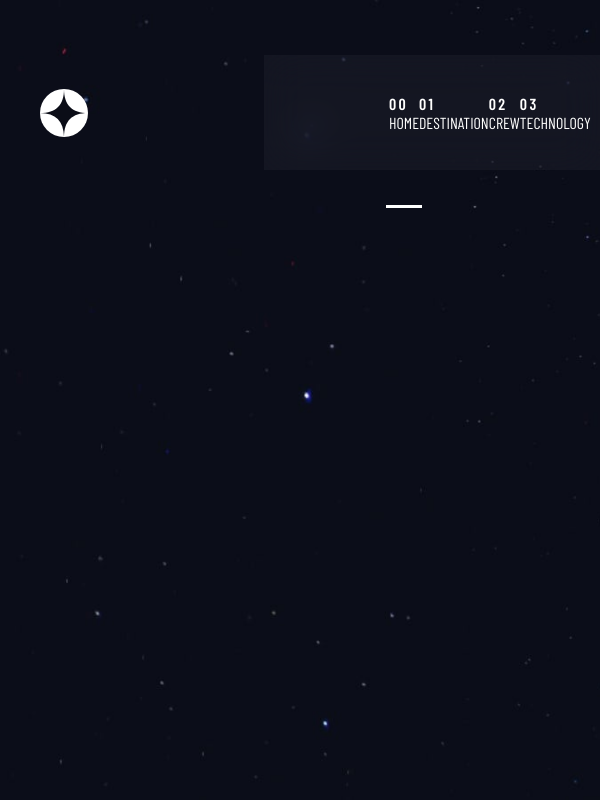
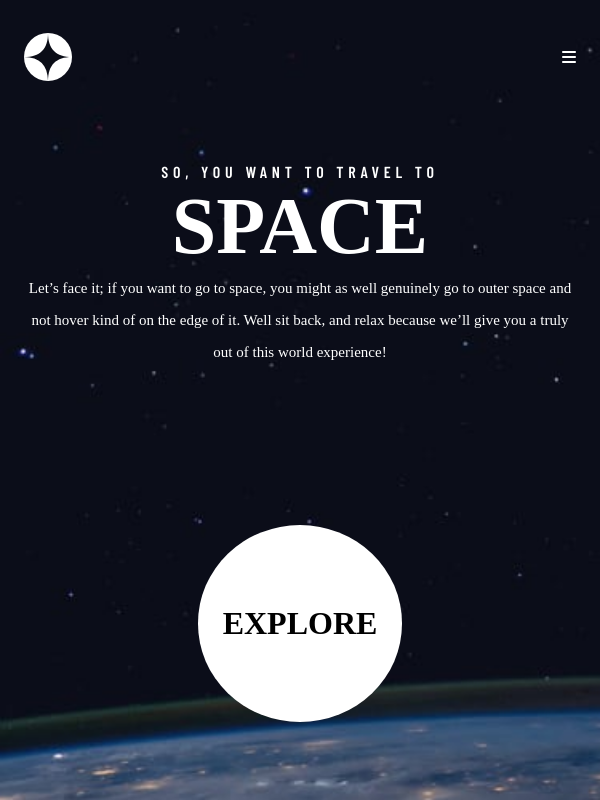
Before and after one commit to ThyoDerive/Space-Tourism, a plain HTML site: page index.html in a window 600 px wide. Drawn offline with nearby package versions, Linux system fonts and the light colour scheme; a web font is replaced by a local one.

Commit message:
All Home Check

```diff
--- a/Tool/CSS/Init.css
+++ b/Tool/CSS/Init.css
@@ -9,6 +9,7 @@
 body {
     font-family: 'Bellefair', serif;
     color: white;
+    text-transform: uppercase;
 }
 
 h1 {
@@ -51,6 +52,7 @@ nav {
 p {
     font-size: 18px;
     line-height: 32px;
+    text-transform: none;
 }
 
 li {
--- /dev/null
+++ b/Tool/CSS/Responcive.css
@@ -0,0 +1,123 @@
+@media only screen and (min-width: 600px) and (max-width: 990px){
+
+    /* Header */
+
+    header {
+        background-image: url('../../assets/home/background-home-tablet.jpg');
+    }
+
+    /* NavBar */
+
+    nav {
+        padding: 0 0 0 39px;
+    }
+
+    .Hr-Navbar {
+        display: none;
+    }
+
+    .NumberOnglet {
+        display: none;
+    }
+
+    .Onglets-Container {
+        padding: 38px 48px;
+    }
+
+    /* Hero Header */
+
+    #Hero {
+        flex-direction: column;
+    }
+
+    .HeroLeft {
+        width: 100%;
+        align-items: center;
+    }
+
+    .Hero-Paragraph {
+        text-align: center;
+        width: 100%;
+    }
+
+    .HeroRight {
+        width: 100%;
+        justify-content: center;
+    }
+}
+
+@media only screen and (max-width: 600px) {
+
+    /* Header */
+
+    header {
+        background-image: url('../../assets/home/background-home-mobile.jpg');
+    }
+
+    /* NavBar */
+
+    nav {
+        padding: 33px 24px;
+    }
+
+    .Hr-Navbar {
+        display: none;
+    }
+
+    .Onglets-Container{
+        display: none;
+    }
+
+    #Menu-NavBar {
+        display: flex;
+        justify-content: end;
+        width: fit-content;
+    }
+
+    /* Hero Header */
+
+    #Hero {
+        flex-direction: column;
+        margin: 0 24px;
+        margin-top: 48px;
+    }
+
+    .HeroLeft {
+        width: 100%;
+        align-items: center;
+    }
+
+    .Text-Hero {
+        font-size: 16px;
+    }
+
+    .Title-Hero {
+        font-size: 80px;
+    }
+
+    .Hero-Paragraph {
+        text-align: center;
+        width: 100%;
+        font-size: 15px;
+    }
+
+    .HeroRight {
+        width: 100%;
+        justify-content: center;
+    }
+
+    .Explore-Hero {
+        padding: 80px 25px;
+        border-radius: 50%;
+        background-color: white;
+        color: black;
+        box-shadow: 0px;
+        transition: .4s ease-in;
+        transition-property: box-shadow;
+    }
+
+    .Explore-Hero:hover {
+        box-shadow: 0px 0px 0px 50px rgba(255, 255, 255, 0.1);
+        transition: 0.2s ease-out;
+    }
+}
--- a/Tool/CSS/Style.css
+++ b/Tool/CSS/Style.css
@@ -1,10 +1,15 @@
+/* Header */
+
 header {
+    overflow-y: hidden;
     width: 100%;
     height: 100vh;
     background-image: url('../../assets/home/background-home-desktop.jpg');
     background-repeat: no-repeat;
     background-size: cover;
 }
+
+/* Navbar Header */
 
 nav {
     display: flex;
@@ -13,6 +18,7 @@ nav {
     align-items: center;
     padding: 55px 40px;
     padding-right: 0;
+    padding-bottom: 0;
 }
 
 .Hr-Navbar {
@@ -24,17 +30,22 @@ nav {
     border: 0;
 }
 
+.NumberOnglet {
+    font-family: 'Barlow Condensed', sans-serif;
+    font-weight: bold;
+    font-size: 16px;
+}
+
 .Onglets-Container {
     width: 60%;
     display: flex;
     justify-content: space-between;
-    padding: 39px 123px 38px 125px;
+    padding: 39px 20% 38px 10%;
     background-color: rgba(255, 255, 255, 0.04);
     backdrop-filter: blur(20px);
 }
 
 .Onglet {
-    text-transform: uppercase;
     cursor: pointer;
     position: relative;
 }
@@ -48,3 +59,50 @@ nav {
     height: 3px;
     background-color: white;
 }
+
+#Menu-NavBar {
+    display: none;
+}
+
+/* Hero Header */
+
+#Hero {
+    height: 70vh;
+    display: flex;
+    align-items: center;
+    justify-content: space-between;
+    margin: 131px 165px;
+}
+
+.HeroLeft {
+    display: flex;
+    flex-direction: column;
+    align-items: flex-start;
+    width: 50%;
+}
+
+.Hero-Paragraph {
+    text-align: justify;
+    width: 60%;
+}
+
+.HeroRight {
+    width: 50%;
+    display: flex;
+    justify-content: end;
+}
+
+.Explore-Hero {
+    padding:140px 80px;
+    border-radius: 50%;
+    background-color: white;
+    color: black;
+    box-shadow: 0px;
+    transition: .4s ease-in;
+    transition-property: box-shadow;
+}
+
+.Explore-Hero:hover {
+    box-shadow: 0px 0px 0px 100px rgba(255, 255, 255, 0.1);
+    transition: 0.2s ease-out;
+}
--- a/index.html
+++ b/index.html
@@ -6,6 +6,8 @@
     <meta name="viewport" content="width=device-width, initial-scale=1.0">
     <link rel="stylesheet" href="./Tool/CSS/Init.css">
     <link rel="stylesheet" href="./Tool/CSS/Style.css">
+    <link rel="stylesheet" href="./Tool/CSS/Responcive.css">
+    <link rel="stylesheet" href="https://cdnjs.cloudflare.com/ajax/libs/font-awesome/6.2.0/css/all.min.css">
     <title>Space Tourism</title>
 </head>
 <body>
@@ -14,12 +16,27 @@
             <img class="Logo-NavBar" src="./assets/shared/logo.svg" alt="">
             <hr class="Hr-Navbar" size="1">
             <ul class="Onglets-Container">
-                <li class="Onglet OngletActive"><span style="font-family: 'Barlow Condensed', sans-serif; font-weight: bold;font-size: 16px;">00</span> Home</li>
-                <li class="Onglet"><span style="font-family: 'Barlow Condensed', sans-serif; font-weight: bold;font-size: 16px;">01</span> Destination</li>
-                <li class="Onglet"><span style="font-family: 'Barlow Condensed', sans-serif; font-weight: bold;font-size: 16px;">02</span> Crew</li>
-                <li class="Onglet"><span style="font-family: 'Barlow Condensed', sans-serif; font-weight: bold;font-size: 16px;">03</span> Technology</li>
+                <li class="Onglet OngletActive"><span class="NumberOnglet">00</span> Home</li>
+                <li class="Onglet"><span class="NumberOnglet">01</span> Destination</li>
+                <li class="Onglet"><span class="NumberOnglet">02</span> Crew</li>
+                <li class="Onglet"><span class="NumberOnglet">03</span> Technology</li>
             </ul>
+            <i id="Menu-NavBar" class="fa-solid fa-bars"></i>
         </nav>
+
+        <section id="Hero">
+            <section class="HeroLeft">
+                <h5 class="Text-Hero">SO, YOU WANT TO TRAVEL TO</h5>
+                <h1 class="Title-Hero">Space</h1>
+                <p class="Hero-Paragraph">Let’s face it; if you want to go to space, you might as well genuinely go to outer space and not hover kind of on the edge of it. Well sit back, and relax because we’ll give you a truly out of this world experience!</p>
+            </section>
+
+            <section class="HeroRight">
+                <div class="Explore-Hero">
+                    <h4>Explore</h4>
+                </div>
+            </section>
+        </section>
     </header>
 </body>
 </html>
```
